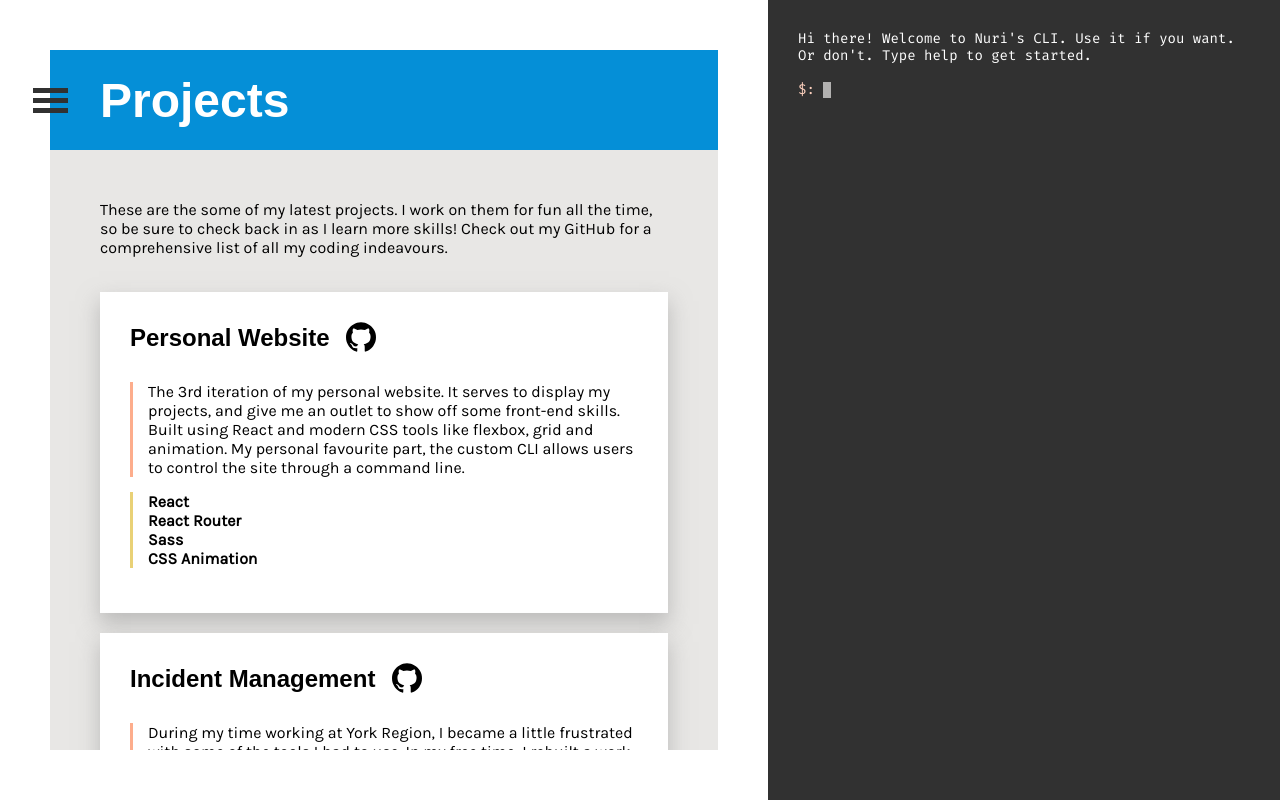
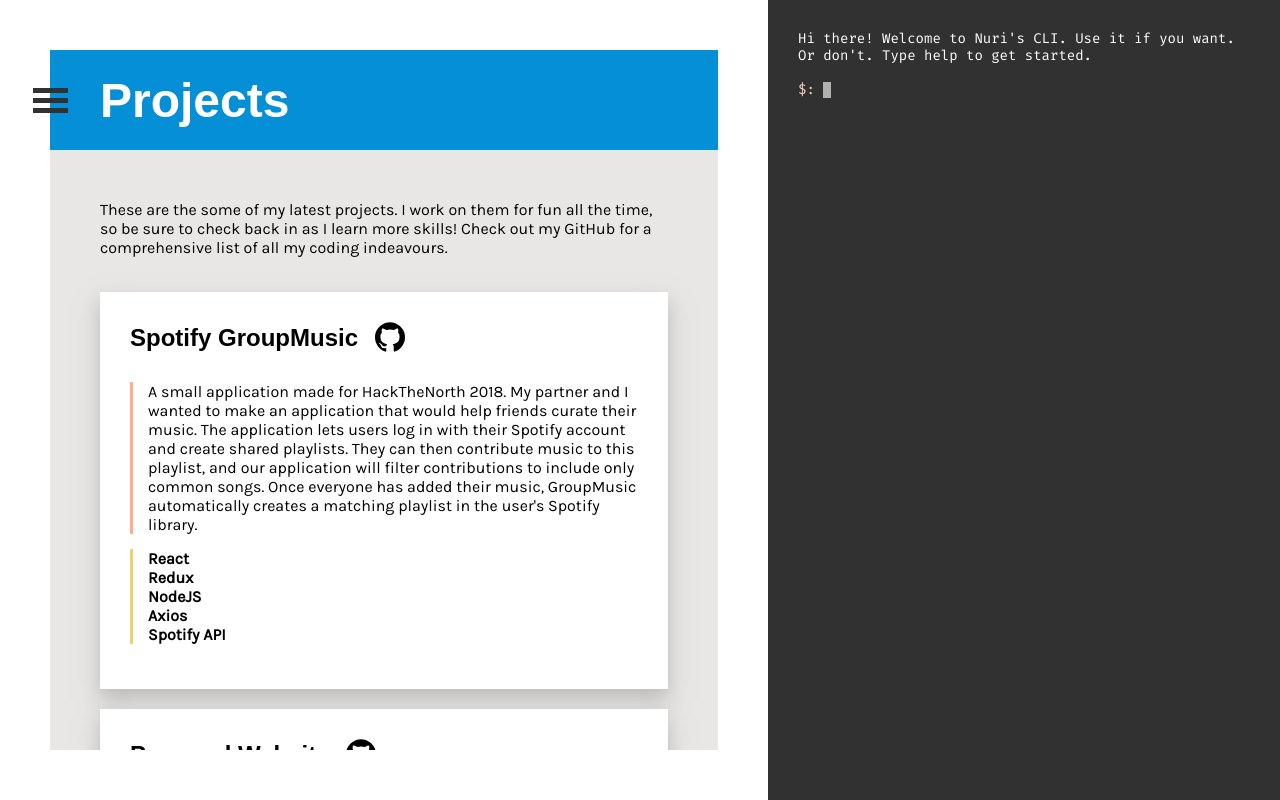
Before and after one commit to NuriAmari/website, a React (Create React App) app: page /projects in a window 1280 px wide. Built offline with nearby package versions, Linux system fonts and the light colour scheme.

Commit message:
Added project

```diff
--- a/src/components/pages/Projects.jsx
+++ b/src/components/pages/Projects.jsx
@@ -10,6 +10,24 @@
             of all my coding indeavours.
         </p>
         <div className="projects-list">
+            <div className="card">
+            <h2>Spotify GroupMusic <a href="https://github.com/NuriAmari/react-personal-website" rel="noopener noreferrer" target="_blank">
+                    <img src={require("../../img/github.svg")} alt=""></img>
+            </a>
+            </h2>
+            <p>A small application made for HackTheNorth 2018. My partner and I wanted to make an application that would help
+                friends curate their music. The application lets users log in with their Spotify account and create shared playlists.
+                They can then contribute music to this playlist, and our application will filter contributions to include only common songs.
+                Once everyone has added their music, GroupMusic automatically creates a matching playlist in the user's Spotify library.
+            </p>
+            <ul>
+                <li>React</li>
+                <li>Redux</li>
+                <li>NodeJS</li>
+                <li>Axios</li>
+                <li>Spotify API</li>
+            </ul>
+            </div>
             <div className="card">
                 <h2>Personal Website <a href="https://github.com/NuriAmari/react-personal-website" rel="noopener noreferrer" target="_blank">
                     <img src={require("../../img/github.svg")} alt=""></img>
```
